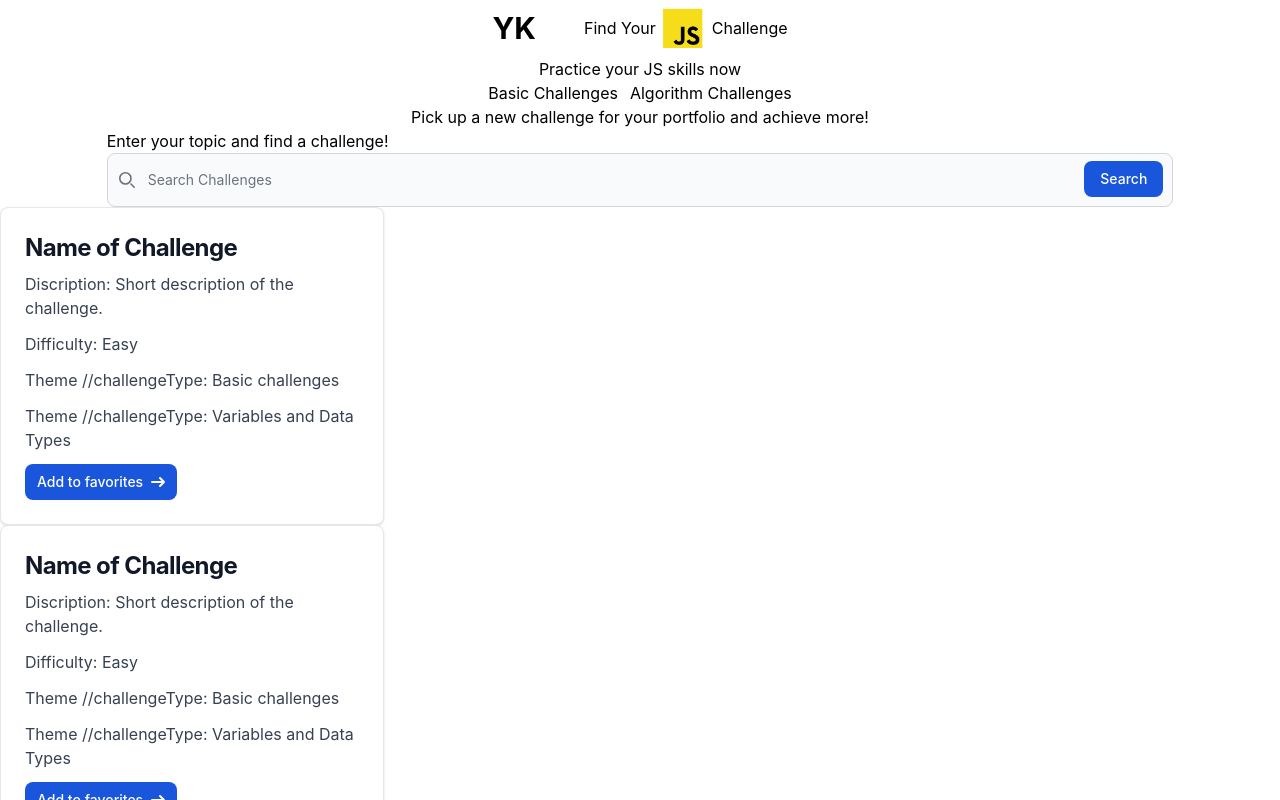
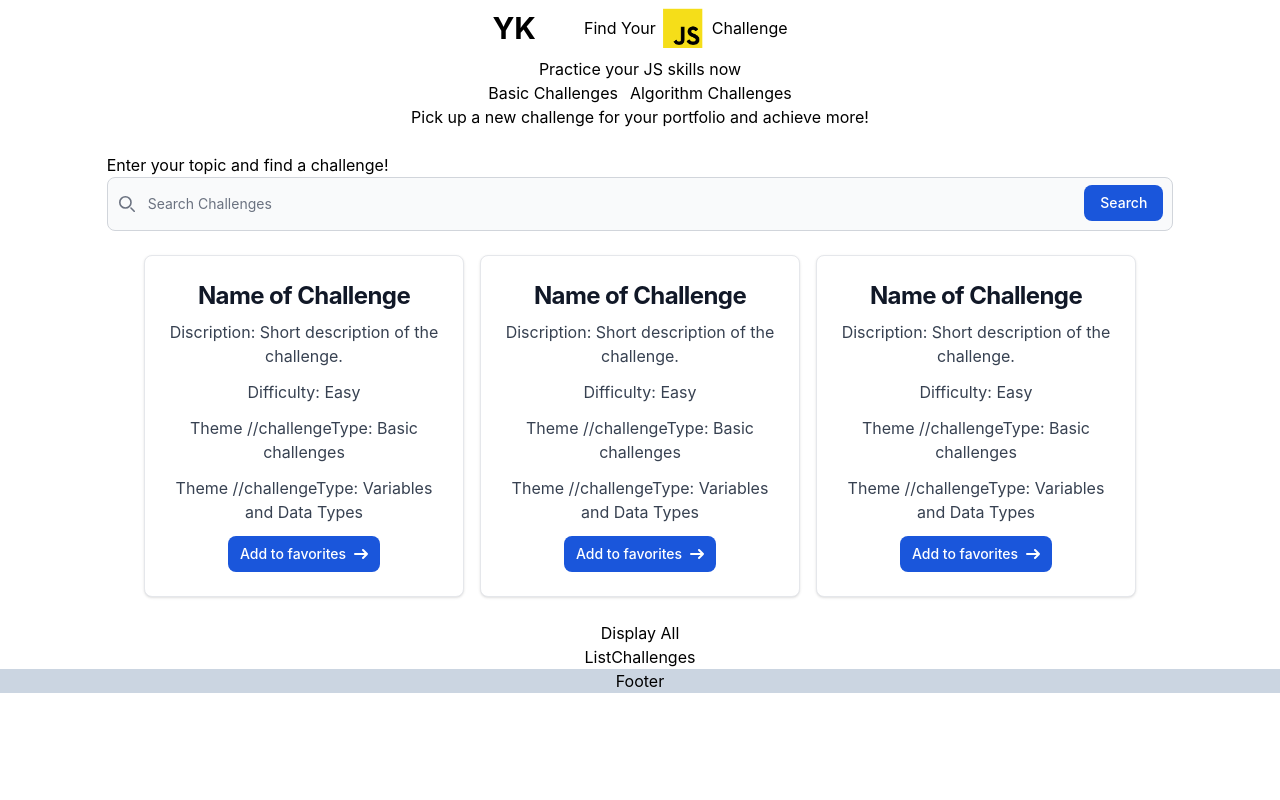
Before and after one commit to GreenCatInForest/choose-your-challenge-app, a React (Create React App) app: page / in a window 1280 px wide. Shown: the top 800 px of the page. Built offline with nearby package versions, Linux system fonts and the light colour scheme.

Commit message:
basic styled

```diff
--- a/src/App.js
+++ b/src/App.js
@@ -5,7 +5,7 @@ import { Footer } from "./components/Footer";
 
 export const App = () => {
   return (
-    <div className="">
+    <div className="w-full mx-auto">
       <Header />
       <Form />
       <Challenges />
--- a/src/components/ChallengeCard.js
+++ b/src/components/ChallengeCard.js
@@ -1,7 +1,7 @@
 export const ChallengeCard = () => {
   return (
     <div className="challengeCard">
-      <div class="max-w-sm p-6 bg-white border border-gray-200 rounded-lg shadow dark:bg-gray-800 dark:border-gray-700">
+      <div class="max-w-xs p-6 bg-white border border-gray-200 rounded-lg shadow dark:bg-gray-800 dark:border-gray-700">
         <ul>
           <h5 class="mb-2 text-2xl font-bold tracking-tight text-gray-900 dark:text-white">
             Name of Challenge
--- a/src/components/Challenges.js
+++ b/src/components/Challenges.js
@@ -3,16 +3,16 @@ import { ListChallenges } from "./ListChallenges";
 
 export const Challenges = () => {
   return (
-    <section>
-      <article>
+    <div className="flex-col flex-wrap text-center w-11/12 mx-auto">
+      <article className="flex flex-row flex-wrap justify-center gap-4 my-6">
         <ChallengeCard />
         <ChallengeCard />
         <ChallengeCard />
       </article>
       <article>
-        <button className="">Button</button>
+        <button className="">Display All</button>
         <ListChallenges />
       </article>
-    </section>
+    </div>
   );
 };
--- a/src/components/Footer.js
+++ b/src/components/Footer.js
@@ -1,3 +1,7 @@
 export const Footer = () => {
-  return <div className="">Footer</div>;
+  return (
+    <div className="flex-col flex-wrap text-center w-full mx-auto bg-slate-300">
+      Footer
+    </div>
+  );
 };
--- a/src/components/Form.js
+++ b/src/components/Form.js
@@ -1,6 +1,6 @@
 export const Form = () => {
   return (
-    <div className="w-10/12 mx-auto">
+    <div className="w-10/12 mx-auto my-6">
       <h2>Enter your topic and find a challenge! </h2>
       <form>
         <label
```
